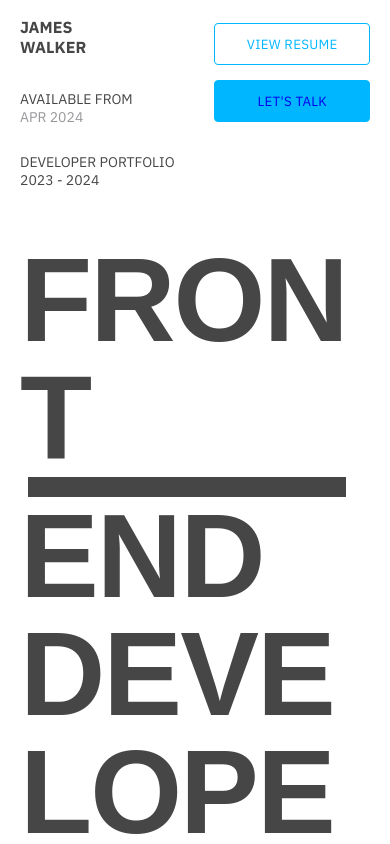
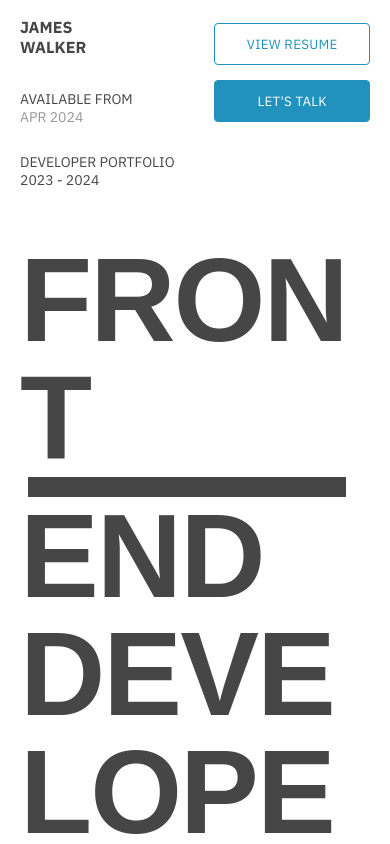
Before and after one commit to jamesMAwalker/jw-portfolio-next, a Next.js app: page / in a window 390 px wide. Shown: the top 844 px of the page. Built offline with nearby package versions, Linux system fonts and the light colour scheme; a web font is replaced by a local one.

Commit message:
refactor: :lipstick: Update general styling (colors/text).

```diff
--- a/styles/globals.scss
+++ b/styles/globals.scss
@@ -31,6 +31,7 @@
   --white: hsl(0, 0%, 100%);
   --white-fade-20: hsla(0, 0%, 100%, 0.2);
   --blue: #00b7ff;
+  --blue-rgb: 0, 183, 255;
   --mist-blue: #c8d9df;
   --soft-blue: #2191bd;
   --french-blue: #266680;
@@ -131,11 +132,12 @@
   // * role-based tokens * //
 
   /* colors */
-  --primary: var(--blue);
+  --primary: var(--soft-blue);
+  --primary-tr-1: rgba(var(--blue-rgb), 0.25);
   --primary-tr: var(--french-blue-fade-60);
   --primary-light: var(--mist-blue);
   --primary-soft: var(--soft-blue);
-  --primary-mute: var(--french-blue);
+  --primary-mute: var(--soft-blue);
   --primary-muter: var(--ocean-blue);
   --background: var(--white);
   --text-color: var(--black);
@@ -286,19 +288,27 @@ img {
   overflow: hidden;
   transition: var(--transition-primary);
   transition: var(--transition-3-smooth) !important;
+  text-align: center;
+  a {
+    text-align: center;
+    color: var(--primary);
+  }
   &:hover {
     letter-spacing: var(--push-md);
-    background-color: var(--primary);
-    a {
-      color: var(--white) !important;
-    }
+    background-color: var(--primary-tr-1);
   }
   &.filled {
     color: var(--white);
     background-color: var(--primary);
     &:hover {
-      background-color: var(--white);
-      color: var(--primary);
+      background-color: var(--primary-tr-1);
+      color: var(--primary) !important;
+      a {
+        color: var(--primary) !important;
+      }
+    }
+    a {
+      color: var(--white);
     }
   }
 }
--- a/styles/home/05-contact.module.scss
+++ b/styles/home/05-contact.module.scss
@@ -38,7 +38,7 @@
     &:hover {
       animation-play-state: paused !important;
       a {
-        color: var(--primary);
+        color: var(--primary) !important;
         transform: skewX(-10deg);
       }
     }
@@ -64,6 +64,7 @@
     text-align: center;
     span {
       color: var(--primary-soft);
+      color: var(--primary);
     }
     br {
       // display: none;
--- a/styles/layout/layout.module.scss
+++ b/styles/layout/layout.module.scss
@@ -1,4 +1,4 @@
-@import '../mixins';
+@import "../mixins";
 
 .layout {
   @include layout;
@@ -32,12 +32,12 @@
     display: flex;
     align-items: center;
     justify-content: flex-start;
+    gap: 25px;
     @media (max-width: 1024px) {
       flex-direction: column;
       margin: var(--vp-lg) 0;
     }
     a {
-      margin-right: var(--space-2xl);
       @media (max-width: 1024px) {
         width: 32.5vw;
         margin: var(--vp-xs);
@@ -46,7 +46,11 @@
   }
   .footerLink {
     min-width: 15% !important;
-    margin-right: var(--space-2xl);
+    a {
+      display: flex;
+      align-items: center;
+      justify-content: center;
+    }
   }
   .design {
     font-family: var(--font-title);
@@ -56,7 +60,7 @@
       align-items: center;
       justify-content: center;
       padding-bottom: var(--vp-ms);
-      transform: scale(.75);
+      transform: scale(0.75);
       div {
         padding-bottom: var(--vp-xs);
       }
```
